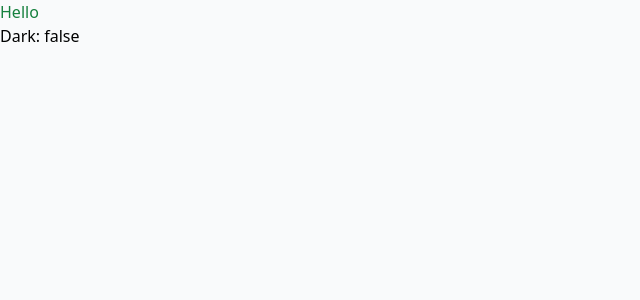
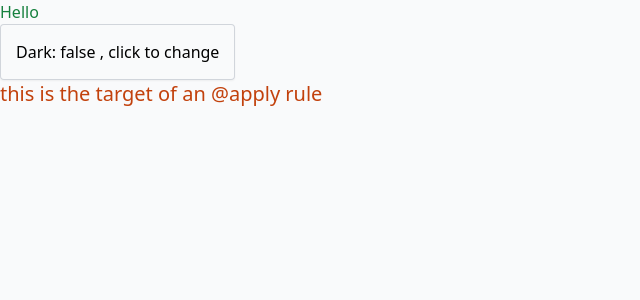
Before and after one commit to remiconnesson/tailwind-vue-deep-apply-dark-bug, a Vue app: page / in a window 1280 px wide. Shown: the top 300 px of the page, without its empty margins (0-640 px from the left). Built offline with nearby package versions, Linux system fonts and the light colour scheme.

Commit message:
Use apply for dark mode

```diff
--- a/src/App.vue
+++ b/src/App.vue
@@ -6,7 +6,14 @@ const toggleDark = useToggle(isDark);
 
 <template>
   <h1 class="text-green-700 dark:text-green-300">Hello</h1>
-  <button class="text-black dark:text-white" @click="toggleDark()">
-    Dark: {{ isDark }}
+  <button class="text-black dark:text-white rounded shadow-sm ring-1 ring-inset ring-gray-300 dark:ring-slate-700 hover:bg-gray-100 dark:hover:bg-slate-950 p-4" @click="toggleDark()">
+    Dark: {{ isDark }} , click to change
   </button>
+  <span class="block classic-apply">this is the target of an @apply rule</span>
 </template>
+
+<style scoped>
+.classic-apply {
+  @apply text-xl text-orange-700 dark:text-white
+}
+</style>
```
